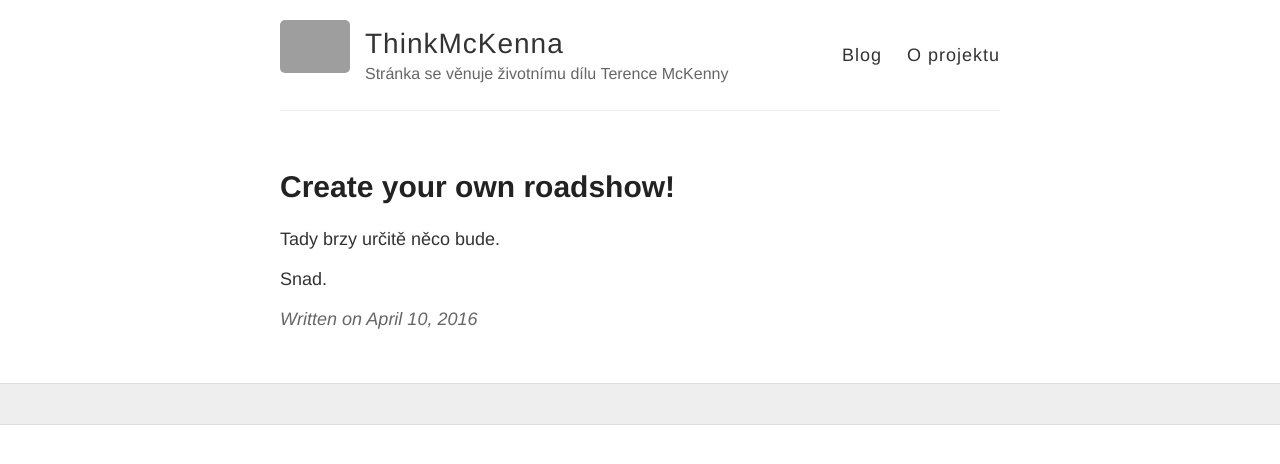
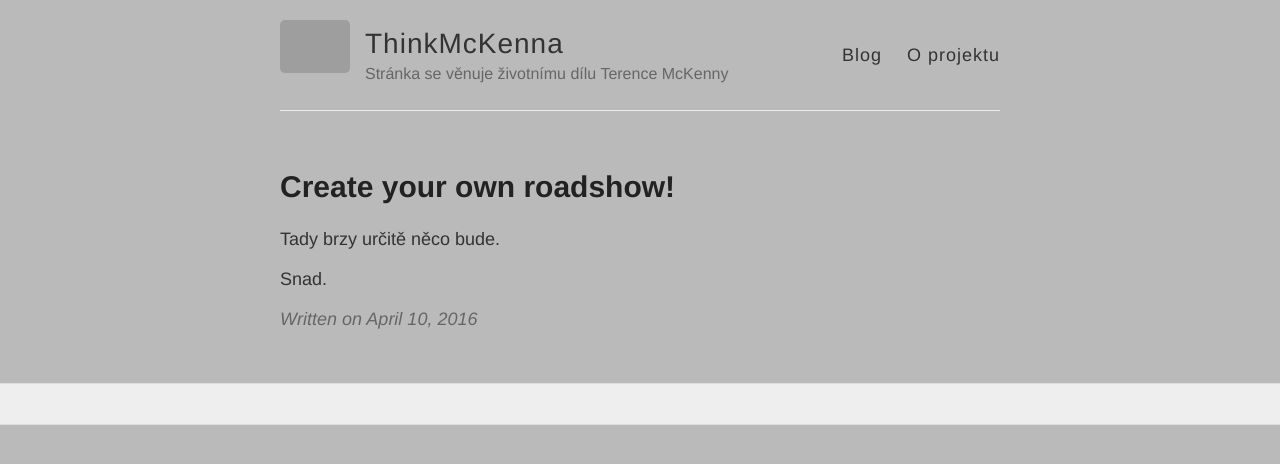
Before and after one commit to lucie-pelikanova/HavelockatGITHUB.github.io, a Jekyll site: the page built from _posts/2016-4-10-Prvni-post.md, in a window 1280 px wide. Shown: the top 464 px of the page. Built offline with Jekyll 4.4.1, drawn with Linux system fonts in a browser that asks for light colours; grey boxes are pictures that could not be loaded.

Commit message:
css-body

```diff
--- a/_layouts/default.html
+++ b/_layouts/default.html
@@ -13,6 +13,13 @@
     <link rel="alternate" type="application/rss+xml" title="{{ site.name }} - {{ site.description }}" href="{{ site.baseurl }}/feed.xml" />
 
     <!-- Created with Jekyll Now - http://github.com/barryclark/jekyll-now -->
+  <style>
+    body {
+      background-color:#bababa;
+    }
+
+  </style>
+
   </head>
 
   <body>
```
